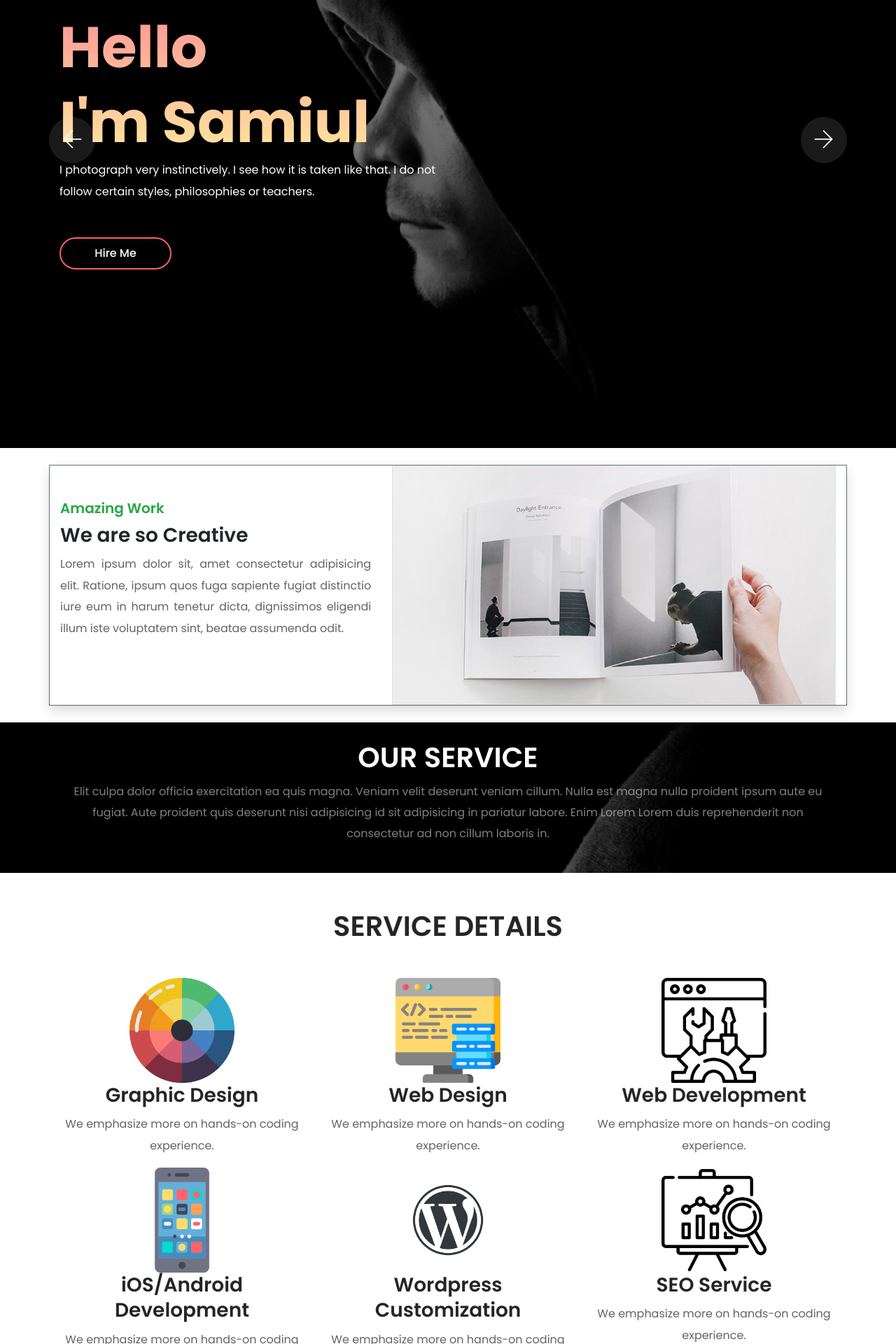
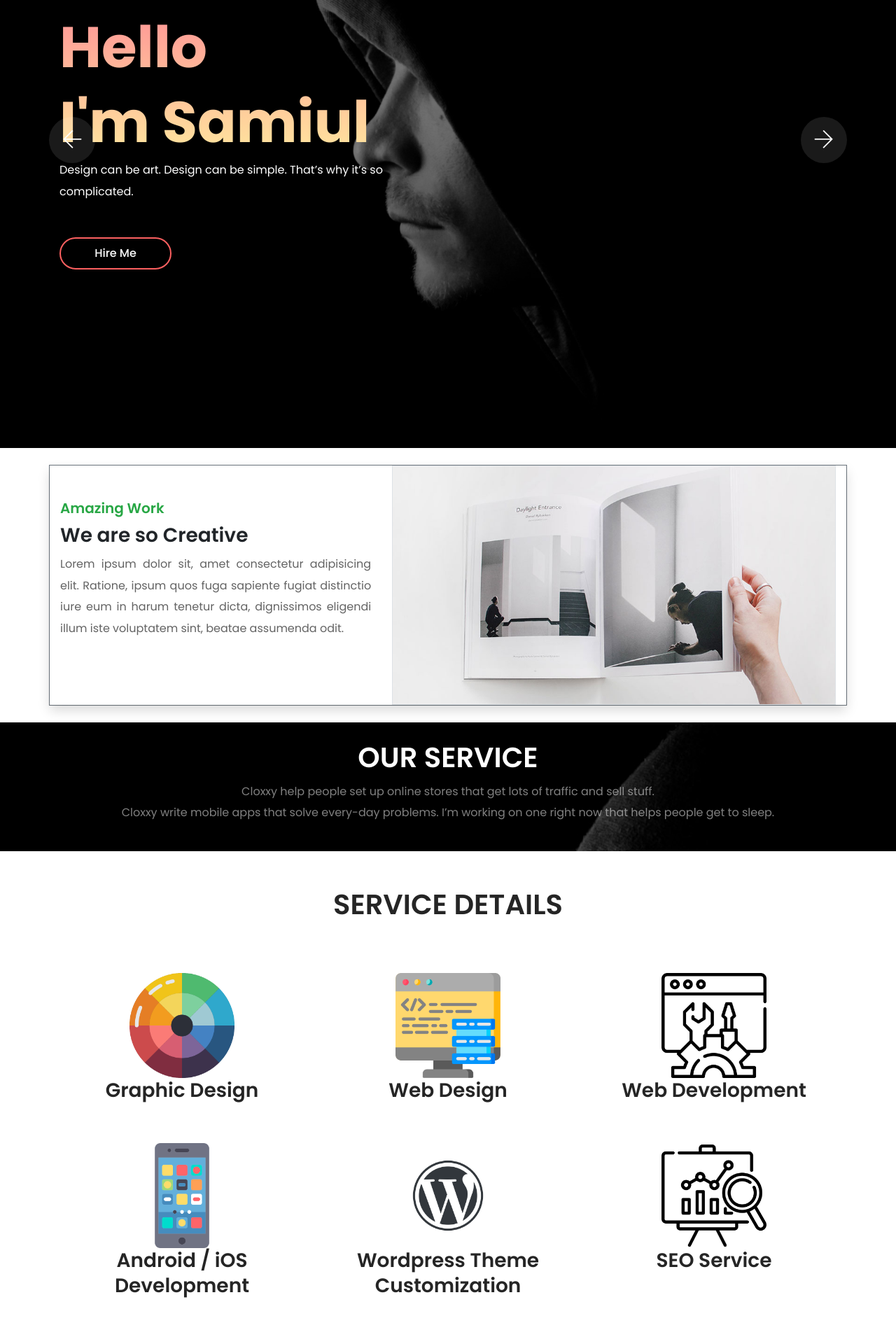
Before and after one commit to samiulcollaboration/CloxxyDemo, a PHP site: page / in a window 1280 px wide. Shown: the part 240-2160 px from the top of the page at 70% size. Run offline with PHP 8.4, Linux system fonts and the light colour scheme; some libraries are stand-ins or nearby versions; some web fonts are replaced.

Commit message:
ro baki a6e pull koren na .

```diff
--- a/blog/blog-footer.php
+++ b/blog/blog-footer.php
@@ -49,7 +49,7 @@
                     <h5 class="footer font-weight-bold text-uppercase mt-3 mb-4">NEWSLATTER</h5>
                     <ul class="list-unstyled">
                         <input type="email" id="defaultLoginFormEmail" class="form-control mb-4" placeholder="E-mail">
-                        <button class="btn btn-info btn-block my-4 " type="submit">Sign in</button>
+                        <button class="btn btn-info btn-block my-4 " type="submit">Subscribe</button>
                     </ul>
                 </div>
             </div>
--- a/footer.php
+++ b/footer.php
@@ -4,27 +4,26 @@
             <div class="row">
                 <div class="col-md-3 mx-auto">
                     <h5 class="footer font-weight-bold text-uppercase mt-3 mb-4">Cloxxy</h5>
-                    <p class="footer text-sm-justify text-lg-left">Eiusmod ad sint ad ut esse Lorem sit incididunt
-                        cillum sint exercitation consectetur.</p>
+                    <p class="footer text-justify text-lg-left p-sm-5">We build intelligent and beautiful websites. We develop websites that ignite your business. <br> <q>If you can think it, we can web it.</q></p>
                 </div>
                 <hr class="clearfix w-100 d-md-none">
                 <div class="col-md-2 mx-auto">
                     <h5 class="footer font-weight-bold text-uppercase mt-3 mb-4">USEFUL LINKS</h5>
                     <ul class="list-unstyled">
                         <li>
-                            <a href="#!" class="footer">Home</a>
+                            <a href="index.php" class="footer">Home</a>
                         </li>
                         <li>
-                            <a href="#!" class="footer">About Us</a>
+                            <a href="about.php" class="footer">About Us</a>
                         </li>
                         <li>
-                            <a href="#!" class="footer">Portfolio</a>
+                            <a href="portfolio.php" class="footer">Portfolio</a>
                         </li>
                         <li>
-                            <a href="#!" class="footer">Blog</a>
+                            <a href="blog" class="footer">Blog</a>
                         </li>
                         <li>
-                            <a href="#!" class="footer">Contact Us</a>
+                            <a href="contact.php" class="footer">Contact Us</a>
                         </li>
                     </ul>
                 </div>
@@ -49,7 +48,7 @@
                     <h5 class="footer font-weight-bold text-uppercase mt-3 mb-4">NEWSLATTER</h5>
                     <ul class="list-unstyled">
                         <input type="email" id="defaultLoginFormEmail" class="form-control mb-4" placeholder="E-mail">
-                        <button class="btn btn-info btn-block my-4 " type="submit">Sign in</button>
+                        <button class="btn btn-info btn-block my-4 " type="submit">Subscribe</button>
                     </ul>
                 </div>
             </div>
--- a/index.php
+++ b/index.php
@@ -11,11 +11,9 @@
                         <div class="col-12 col-lg-8 col-xl-6">
                             <div class="welcome-text">
                                 <h2 data-animation="bounceInDown" data-delay="900ms">Hello <br>I'm Samiul</h2>
-                                <p data-animation="bounceInDown" data-delay="500ms">I photograph very instinctively. I
-                                    see how it is taken like that. I do not follow certain styles, philosophies or
-                                    teachers.</p>
+                                <p data-animation="bounceInDown" data-delay="500ms">Design can be art. Design can be simple. That’s why it’s so complicated.</p>
                                 <div class="hero-btn-group" data-animation="bounceInDown" data-delay="100ms">
-                                    <a href="#" class="btn alime-btn mb-3 mb-sm-0 mr-4">Hire Me</a>
+                                    <a href="https://www.facebook.com/thisisantu" target="_blank" class="btn alime-btn mb-3 mb-sm-0 mr-4">Hire Me</a>
                                 </div>
                             </div>
                         </div>
@@ -31,11 +29,9 @@
                         <div class="col-12 col-lg-8 col-xl-6">
                             <div class="welcome-text">
                                 <h2 data-animation="bounceInDown" data-delay="900ms">Hello <br>I'm Rakib</h2>
-                                <p data-animation="bounceInDown" data-delay="500ms">I photograph very instinctively. I
-                                    see how it is taken like that. I do not follow certain styles, philosophies or
-                                    teachers.</p>
+                                <p data-animation="bounceInDown" data-delay="500ms">There is no such thing as a boring project. There are only boring executions.</p>
                                 <div class="hero-btn-group" data-animation="bounceInDown" data-delay="100ms">
-                                    <a href="#" class="btn alime-btn mb-3 mb-sm-0 mr-4">Hire Me</a>
+                                    <a href="contact.php" target="_blank" class="btn alime-btn mb-3 mb-sm-0 mr-4">Hire Me</a>
                                 </div>
                             </div>
                         </div>
@@ -51,11 +47,9 @@
                         <div class="col-12 col-lg-8 col-xl-6">
                             <div class="welcome-text">
                                 <h2 data-animation="bounceInUp" data-delay="100ms">Hello <br>I'm Washim</h2>
-                                <p data-animation="bounceInUp" data-delay="500ms">I photograph very instinctively. I
-                                    see how it is taken like that. I do not follow certain styles, philosophies or
-                                    teachers.</p>
+                                <p data-animation="bounceInUp" data-delay="500ms">Only those who attempt the absurd will achieve the impossible.</p>
                                 <div class="hero-btn-group" data-animation="bounceInUp" data-delay="900ms">
-                                    <a href="#" class="btn alime-btn mb-3 mb-sm-0 mr-4">Hire Me</a>
+                                    <a href="contact.php" target="_blank" class="btn alime-btn mb-3 mb-sm-0 mr-4">Hire Me</a>
                                 </div>
                             </div>
                         </div>
@@ -94,13 +88,7 @@
                 <div class="row">
                     <div class="col-sm-12 p-20 shadow">
                         <h1 class="heading-font text-center text-uppercase text-white">Our Service</h1>
-                        <p class="text-center text-white-50"> Elit culpa dolor officia exercitation ea quis magna. Veniam
-                            velit deserunt
-                            veniam cillum. Nulla est magna nulla proident ipsum aute eu fugiat. Aute proident quis
-                            deserunt
-                            nisi adipisicing id sit adipisicing in pariatur labore. Enim Lorem Lorem duis reprehenderit
-                            non
-                            consectetur ad non cillum laboris in.</p>
+                        <p class="text-center text-white-50">Cloxxy help people set up online stores that get lots of traffic and sell stuff. <br> Cloxxy write mobile apps that solve every-day problems. I’m working on one right now that helps people get to sleep.</p>
                     </div>
                 </div>
             </div>
@@ -114,58 +102,52 @@
             <div class="container">
                 <h1 class="text-center mb-5 text-uppercase">Service Details</h1>
                 <div class="row">
-                    <div class="col-md-4">
+                    <div class="col-md-4 p-4">
                         <div class="OurServicesDiv">
                             <div class="OurServicesIcon">
                                 <img src="img/bg-img/Graphic-Design.png" class="img-fluid" alt="">
                             </div>
                             <h3>Graphic Design</h3>
-                            <p>We emphasize more on hands-on coding experience.</p>
                         </div>
                     </div>
-                    <div class="col-md-4">
+                    <div class="col-md-4 p-4">
                         <div class="OurServicesDiv">
                             <div class="OurServicesIcon">
                                 <img src="img/bg-img/Web-Design.png" class="img-fluid" alt="">
                             </div>
                             <h3>Web Design</h3>
-                            <p>We emphasize more on hands-on coding experience.</p>
                         </div>
                     </div>
-                    <div class="col-md-4">
+                    <div class="col-md-4 p-4">
                         <div class="OurServicesDiv">
                             <div class="OurServicesIcon">
                                 <img src="img/bg-img/Web-Development.png" class="img-fluid" alt="">
                             </div>
                             <h3>Web Development</h3>
-                            <p>We emphasize more on hands-on coding experience.</p>
                         </div>
                     </div>
-                    <div class="col-md-4">
+                    <div class="col-md-4 p-4">
                         <div class="OurServicesDiv">
                             <div class="OurServicesIcon">
                                 <img src="img/bg-img/Mobile.png" class="img-fluid" alt="">
                             </div>
-                            <h3>iOS/Android Development</h3>
-                            <p>We emphasize more on hands-on coding experience.</p>
+                            <h3>Android / iOS Development</h3>
                         </div>
                     </div>
-                    <div class="col-md-4">
+                    <div class="col-md-4 p-4">
                         <div class="OurServicesDiv">
                             <div class="OurServicesIcon">
                                 <img src="img/bg-img/WordPress.png" class="img-fluid" alt="">
                             </div>
-                            <h3>Wordpress Customization</h3>
-                            <p>We emphasize more on hands-on coding experience.</p>
+                            <h3>Wordpress Theme Customization</h3>
                         </div>
                     </div>
-                    <div class="col-md-4">
+                    <div class="col-md-4 p-4">
                         <div class="OurServicesDiv">
                             <div class="OurServicesIcon">
                                 <img src="img/bg-img/SEO-Service.png" class="img-fluid" alt="">
                             </div>
                             <h3>SEO Service</h3>
-                            <p>We emphasize more on hands-on coding experience.</p>
                         </div>
                     </div>
 
--- a/style.css
+++ b/style.css
@@ -641,6 +641,7 @@ input:required {
 }
 .breadcrumb{
   background-color: #021F21;
+  display: inline-block;
 }
 
 
```
Also changed, not shown: about.php (+4 -4 lines), blog/blog-admin.php (+0 -19 lines), blog/blog-header.php (+3 -5 lines), portfolio-details.php (+26 -3 lines), blog/thumbnails/12.jpg (added), blog/thumbnails/63.jpg (added), blog/thumbnails/7.jpg (added), img/core-img/antuu.jpg.
